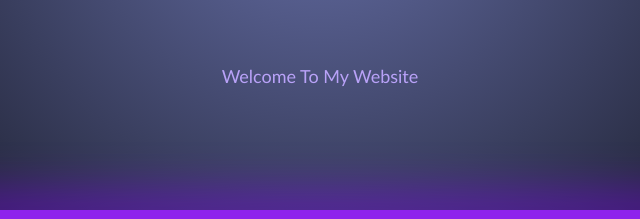
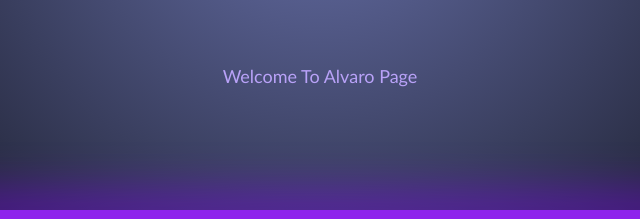
Before and after one commit to Naokiri-ryu/naokiri-ryu.github.io, a plain HTML site: page index.html in a window 1280 px wide. Shown: the part 548-767 px from the top of the page, 320-960 px from the left. Drawn offline with Linux system fonts and the light colour scheme.

Commit message:
modified:   index.html

```diff
--- a/index.html
+++ b/index.html
@@ -28,7 +28,7 @@
             <object class="div-object" data="your-svg-image.svg" type="image/svg+xml">
                 <img class="img-content" src="IMG_20210910_213225.jpg">
             </object>
-            <p class="p-content">Welcome To My Website</p>
+            <p class="p-content">Welcome To Alvaro Page</p>
 
             <!-- Data Start     -->
             <div id="biodata"></div>
```
